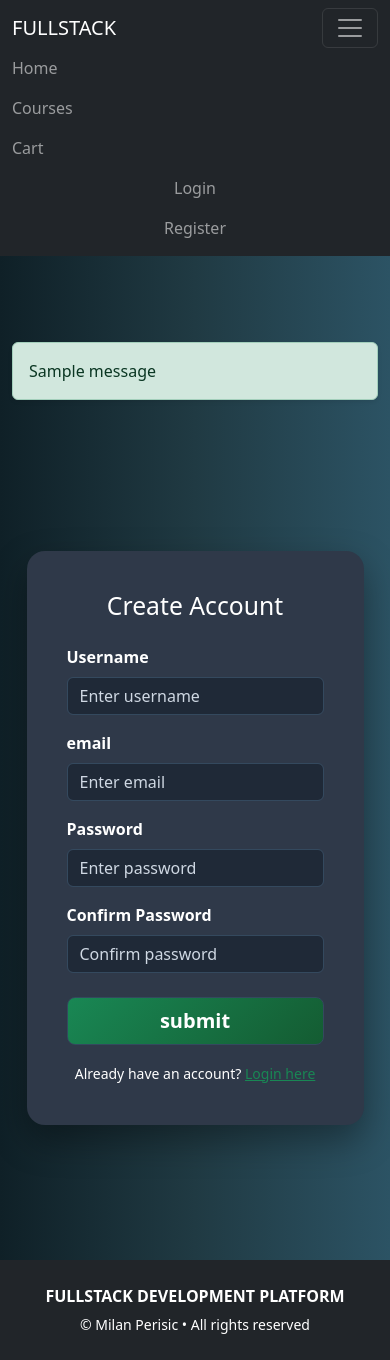
After one commit to perisicm/Ecommerce-mini-sistem, a Flask app: template market/templates/register.html in a window 390 px wide, after a click that opens the changed part. The commit adds this page. Run offline with Flask 3, Linux system fonts and the light colour scheme; the template is opened without the code that fills it: values that come from a table or form of the project are taken from there, others are empty; one stand-in notice (Sample message) is shown.

Commit message:
feat: register, login forme i rute

```diff
--- /dev/null
+++ b/market/forms.py
@@ -0,0 +1,17 @@
+from flask_wtf import FlaskForm
+from wtforms import StringField, PasswordField, SubmitField
+from wtforms.validators import DataRequired, Length, EqualTo, Email
+
+
+class RegisterForm(FlaskForm):
+    username = StringField(label='Username', validators=[Length(min=2, max=30), DataRequired()])
+    email_address = StringField(label='email', validators=[Email(), DataRequired()])
+    password1 = PasswordField(label='Password', validators=[Length(min=6), DataRequired()])
+    password2 = PasswordField(label='Confirm Password', validators=[EqualTo('password1'), DataRequired()])
+    submit = SubmitField(label='submit')
+
+
+class LoginForm(FlaskForm):
+    username = StringField(label='Username', validators=[DataRequired()])
+    password = PasswordField(label='Password', validators=[DataRequired()])
+    submit = SubmitField(label='Sign In')
--- a/market/templates/base.html
+++ b/market/templates/base.html
@@ -5,13 +5,19 @@
     <meta name="viewport" content="width=device-width, initial-scale=1">
     <title>{% block title %}{% endblock %}</title>
     <link href="https://cdn.jsdelivr.net/npm/bootstrap@5.3.2/dist/css/bootstrap.min.css" rel="stylesheet">
+    <link rel="stylesheet" href="https://cdnjs.cloudflare.com/ajax/libs/font-awesome/6.5.0/css/all.min.css">
+    {% block style %}{% endblock %}
 </head>
+
 <body>
 
 <nav class="navbar navbar-expand-lg navbar-dark bg-dark">
     <div class="container">
-        <a class="navbar-brand" href="{{ url_for('home_page') }}">E-COMMERCE</a>
-        <div class="collapse navbar-collapse">
+        <a class="navbar-brand" href="{{ url_for('home_page') }}">FULLSTACK</a>
+        <button class="navbar-toggler" type="button" data-bs-toggle="collapse" data-bs-target="#navbarNav">
+            <span class="navbar-toggler-icon"></span>
+        </button>
+        <div class="collapse navbar-collapse" id="navbarNav">
             <ul class="navbar-nav me-auto">
                 <li class="nav-item">
                     <a class="nav-link" href="{{ url_for('home_page') }}">Home</a>
@@ -23,11 +29,65 @@
                     <a class="nav-link" href="{{ url_for('cart_page') }}">Cart</a>
                 </li>
             </ul>
+
+            <ul class="navbar-nav align-items-center">
+                {% if current_user.is_authenticated %}
+                    <li class="nav-item me-3">
+                        <span class="nav-link text-success fw-bold">
+                            ${{ current_user.budget }}
+                        </span>
+                    </li>
+                    <li class="nav-item me-3 position-relative">
+                        <a class="nav-link" href="{{ url_for('cart_page') }}">
+                            <i class="fas fa-shopping-cart"></i>
+                            {% if session.get('cart') %}
+                                <span class="position-absolute top-0 start-100 translate-middle badge rounded-pill bg-danger">
+                                    {{ session.get('cart')|length }}
+                                </span>
+                            {% endif %}
+                        </a>
+                    </li>
+                    <li class="nav-item">
+                        <a class="nav-link text-danger" href="{{ url_for('logout_page') }}">
+                            <i class="fas fa-sign-out-alt"></i> Logout
+                        </a>
+                    </li>
+                {% else %}
+                    <li class="nav-item">
+                        <a class="nav-link" href="{{ url_for('login_page') }}">Login</a>
+                    </li>
+                    <li class="nav-item">
+                        <a class="nav-link" href="{{ url_for('register_page') }}">Register</a>
+                    </li>
+                {% endif %}
+            </ul>
         </div>
     </div>
 </nav>
 
-{% block content %}{% endblock %}
+<div style="height:70px;"></div>
+
+<div class="page-wrapper">
+    <div class="container mt-3">
+        {% with messages = get_flashed_messages(with_categories=true) %}
+            {% if messages %}
+                {% for category, message in messages %}
+                    <div class="alert alert-{{ category }} shadow-sm">
+                        {{ message }}
+                    </div>
+                {% endfor %}
+            {% endif %}
+        {% endwith %}
+    </div>
+    {% block content %}{% endblock %}
+</div>
+
+<footer class="text-center py-4 mt-auto bg-dark text-white">
+    <div class="container">
+        <p class="mb-1 fw-bold">FULLSTACK DEVELOPMENT PLATFORM</p>
+        <small>© Milan Perisic • All rights reserved</small>
+    </div>
+</footer>
 
 <script src="https://cdn.jsdelivr.net/npm/bootstrap@5.3.2/dist/js/bootstrap.bundle.min.js"></script>
 </body>
--- /dev/null
+++ b/market/templates/register.html
@@ -0,0 +1,98 @@
+{% extends 'base.html' %}
+
+{% block title %}Register Page{% endblock %}
+
+{% block style %}
+<style>
+body {
+    background: linear-gradient(to right, #0f2027, #203a43, #2c5364);
+    color: #ffffff;
+}
+
+.register-card {
+    background: #2f3949;
+    border-radius: 18px;
+    padding: 40px;
+    box-shadow: 0 15px 35px rgba(0,0,0,0.35);
+}
+
+.register-card label,
+.register-card .form-label {
+    color: #ffffff !important;
+    font-weight: 600;
+}
+
+.register-card input,
+.register-card .form-control {
+    background-color: #1f2937 !important;
+    border: 1px solid #34495e !important;
+    color: #ffffff !important;
+}
+
+.register-card input::placeholder {
+    color: #cfd8e3 !important;
+    opacity: 1;
+}
+
+.register-card input:focus,
+.register-card .form-control:focus {
+    background-color: #1f2937 !important;
+    color: #ffffff !important;
+    border-color: #198754 !important;
+    box-shadow: 0 0 0 2px #198754 !important;
+}
+
+.btn-custom {
+    background: linear-gradient(135deg, #198754, #145c32);
+    border: none;
+    font-weight: 600;
+    transition: 0.3s ease;
+    color: white;
+}
+
+.btn-custom:hover {
+    background: #145c32;
+    transform: translateY(-2px);
+}
+</style>
+{% endblock %}
+
+{% block content %}
+<div class="container d-flex justify-content-center align-items-center" style="min-height: 100vh;">
+    <div class="col-md-6">
+        <div class="register-card">
+            <h2 class="text-center mb-4">Create Account</h2>
+            <form method="POST">
+                {{ form.hidden_tag() }}
+
+                <div class="mb-3">
+                    {{ form.username.label(class="form-label") }}
+                    {{ form.username(class="form-control", placeholder="Enter username") }}
+                </div>
+                <div class="mb-3">
+                    {{ form.email_address.label(class="form-label") }}
+                    {{ form.email_address(class="form-control", placeholder="Enter email") }}
+                </div>
+                <div class="mb-3">
+                    {{ form.password1.label(class="form-label") }}
+                    {{ form.password1(class="form-control", placeholder="Enter password") }}
+                </div>
+                <div class="mb-3">
+                    {{ form.password2.label(class="form-label") }}
+                    {{ form.password2(class="form-control", placeholder="Confirm password") }}
+                </div>
+
+                <div class="d-grid mt-4">
+                    {{ form.submit(class="btn btn-custom btn-lg") }}
+                </div>
+
+                <div class="text-center mt-3">
+                    <small>Already have an account?
+                        <a href="{{ url_for('login_page') }}" class="text-success">Login here</a>
+                    </small>
+                </div>
+            </form>
+        </div>
+    </div>
+</div>
+{% endblock %}
```
Also changed, not shown: market/routes.py (+111 -4 lines), market/templates/login.html (added, +87 -0 lines).
